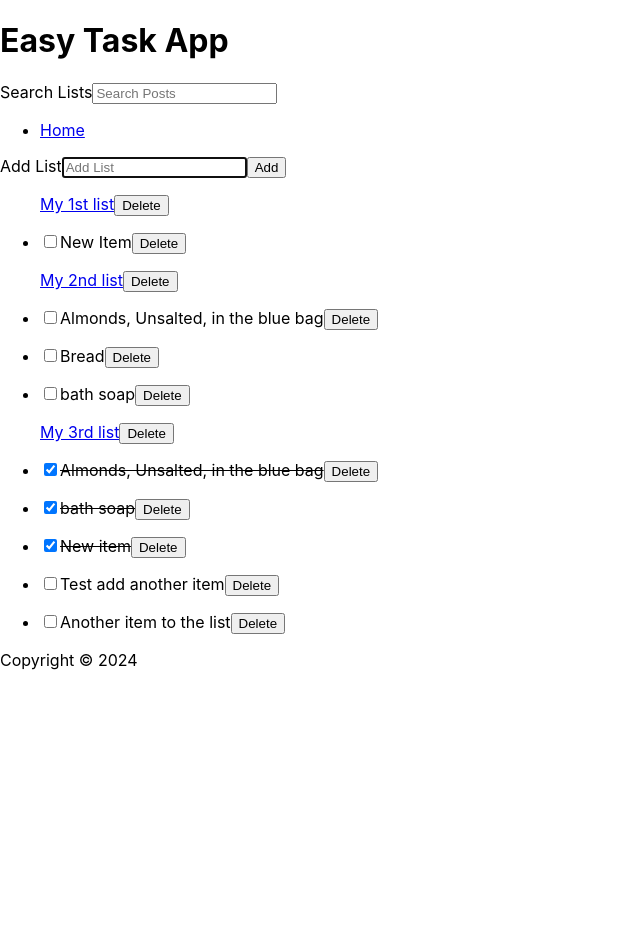
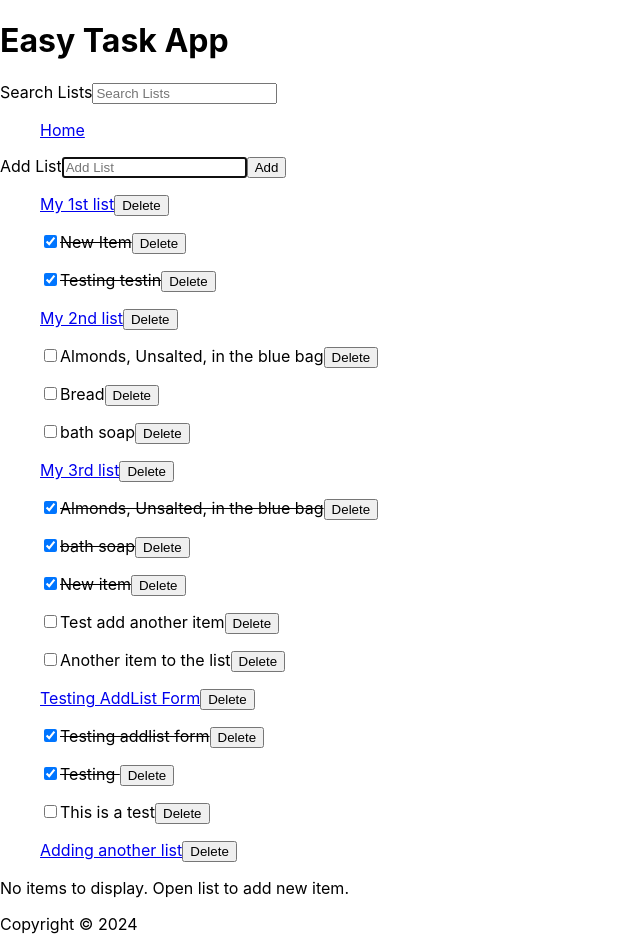
Before and after one commit to mrusert/easy-task-app, a React (Create React App) app: page / in a window 1280 px wide. Shown: the whole page, without its empty margins (0-640 px from the left). Before the commit the page ends 800 px from the top, so only its background shows below. Built offline with nearby package versions, Linux system fonts and the light colour scheme; data requests are answered from the project's data file.

Commit message:
Created separate AddList and AddItem components

```diff
--- a/data/db.json
+++ b/data/db.json
@@ -7,8 +7,13 @@
       "items": [
         {
           "id": "1",
-          "checked": false,
+          "checked": true,
           "item": "New Item"
+        },
+        {
+          "id": "3",
+          "checked": true,
+          "item": "Testing testin"
         }
       ]
     },
@@ -65,6 +70,34 @@
           "item": "Another item to the list"
         }
       ]
+    },
+    {
+      "id": "4",
+      "name": "Testing AddList Form",
+      "complete": false,
+      "items": [
+        {
+          "id": "1",
+          "checked": true,
+          "item": "Testing addlist form"
+        },
+        {
+          "id": "2",
+          "checked": true,
+          "item": "Testing "
+        },
+        {
+          "id": "3",
+          "checked": false,
+          "item": "This is a test"
+        }
+      ]
+    },
+    {
+      "id": "5",
+      "name": "Adding another list",
+      "complete": false,
+      "items": []
     }
   ]
 }
--- /dev/null
+++ b/src/Components/AddItem.js
@@ -0,0 +1,53 @@
+import { useParams, useNavigate } from "react-router-dom"
+import DataContext from '../Context/DataContext'
+import { useContext, useRef, useState } from 'react'
+import api from '../api/lists'
+
+const AddItem = ( {listToUpdate} ) => {
+    const { lists, setLists } = useContext(DataContext)
+    const [newItem, setNewItem] = useState([])
+    const navigate = useNavigate()
+    const inputRef = useRef()
+    const { id } = useParams()
+
+    const handleNewItem = async (e) => {
+        e.preventDefault()
+        const itemID = listToUpdate.items.length ? (Number(listToUpdate.items[listToUpdate.items.length - 1].id) + 1).toString() : "1"
+        const itemToAdd = { id: itemID, checked: false, item: newItem}
+        const updateItems = [...listToUpdate.items, itemToAdd]
+        const newList = {...listToUpdate, items: [...updateItems]}
+        try {
+            const response = await api.put(`/lists/${newList.id}`, newList)
+            setLists(lists.map(list => list.id === newList.id ? { ...response.data } : list))
+            } catch (err) {
+            console.log(`Error: ${err.message}`)
+        }
+        setNewItem('')
+        navigate(`/lists/${id}`)
+    }
+    return (
+        <form className="addForm" onSubmit={handleNewItem}>
+            <label htmlFor="addItem">Add Item</label>
+            <input
+                autoFocus
+                ref={inputRef}
+                id="addItem"
+                type="text"
+                placeholder="Add Item"
+                required
+                value={newItem}
+                onChange={(e) => setNewItem(e.target.value)}
+            />
+            <button
+                type="submit"
+                aria-label="Add Item"
+                // set focus back to input once button is clicked using the useRef hook, see ref={inputRef} on input
+                onClick={() => inputRef.current.focus()}
+                >
+                    Add
+            </button>
+        </form>
+    )
+}
+
+export default AddItem
--- /dev/null
+++ b/src/Components/AddList.js
@@ -0,0 +1,51 @@
+import { useContext, useState, useRef } from 'react'
+import { useNavigate } from 'react-router-dom'
+import api from '../api/lists'
+import DataContext from '../Context/DataContext'
+
+const AddList = () => {
+    const { lists, setLists } = useContext(DataContext)
+    const [newList, setNewList] = useState([])
+    const navigate = useNavigate()
+    const inputRef = useRef()
+
+    const handleNewList = async (e) => {
+        e.preventDefault()
+        const listID = lists.length ? (Number(lists[lists.length - 1].id) + 1).toString() : "1"
+        const listToAdd = {id: listID, name: newList, complete: false, items: []}
+        try {
+            const response = await api.post('/lists', listToAdd)
+            const allLists = [ ...lists, response.data ]
+            setLists(allLists)
+            setNewList('')
+            navigate('/')
+        } catch (err) {
+            console.log(`Error: ${err.message}`)
+        }
+    }
+  return (
+    <form className="addForm" onSubmit={handleNewList}>
+          <label htmlFor="addList">Add List</label>
+          <input
+              autoFocus
+              ref={inputRef}
+              id="addList"
+              type="text"
+              placeholder="Add List"
+              required
+              value={newList}
+              onChange={(e) => setNewList(e.target.value)}
+          />
+          <button
+              type="submit"
+              aria-label="Add List"
+              // set focus back to input once button is clicked using the useRef hook, see ref={inputRef} on input
+              onClick={() => inputRef.current.focus()}
+              >
+                  Add
+          </button>
+    </form>
+  )
+}
+
+export default AddList
--- a/src/Components/Home.js
+++ b/src/Components/Home.js
@@ -1,52 +1,14 @@
 import Lists from "./Lists"
-import { useNavigate } from 'react-router-dom'
-import { useContext, useState, useRef } from 'react'
+import AddList from "./AddList"
+import { useContext} from 'react'
 import DataContext from '../Context/DataContext'
-import api from '../api/lists'
 
 const Home = () => {
-  const { searchResults, fetchError, isLoading, lists, setLists } = useContext(DataContext)
-  const [newList, setNewList] = useState([])
-  const navigate = useNavigate()
-  const inputRef = useRef()
+  const { searchResults, fetchError, isLoading, lists } = useContext(DataContext)
 
-  const handleNewList = async (e) => {
-    e.preventDefault()
-    const listID = lists.length ? (Number(lists[lists.length - 1].id) + 1).toString() : "1"
-    const listToAdd = {id: listID, name: newList, complete: false, items: []}
-    try {
-      const response = await api.post('/lists', listToAdd)
-      const allLists = [ ...lists, response.data ]
-      setLists(allLists)
-      setNewList('')
-      navigate('/')
-    } catch (err) {
-      console.log(`Error: ${err.message}`)
-    }
-  }
   return (
     <main className="Home">
-        <form className="addForm" onSubmit={handleNewList}>
-          <label htmlFor="addList">Add List</label>
-          <input
-              autoFocus
-              ref={inputRef}
-              id="addList"
-              type="text"
-              placeholder="Add List"
-              required
-              value={newList}
-              onChange={(e) => setNewList(e.target.value)}
-          />
-          <button
-              type="submit"
-              aria-label="Add List"
-              // set focus back to input once button is clicked using the useRef hook, see ref={inputRef} on input
-              onClick={() => inputRef.current.focus()}
-              >
-                  Add
-          </button>
-        </form>
+        <AddList />
         {isLoading &&
           <p className="statusMsg">Loading lists...</p>
         }
--- a/src/Components/ListPage.js
+++ b/src/Components/ListPage.js
@@ -1,33 +1,14 @@
-import { useParams, Link, useNavigate } from "react-router-dom"
+import { useParams, Link } from "react-router-dom"
 import DataContext from '../Context/DataContext'
 import ListItems from "./ListItems"
-import { useContext, useRef, useState } from 'react'
-import api from '../api/lists'
+import AddItem from "./AddItem"
+import { useContext } from 'react'
 
 
 const ListPage = () => {
-    const { lists, setLists } = useContext(DataContext)
-    const [newItem, setNewItem] = useState([])
+    const { lists } = useContext(DataContext)
     const { id } = useParams()
     const listToUpdate = lists.filter(list => (list.id).toString() === id)[0]
-    const navigate = useNavigate()
-    const inputRef = useRef()
-
-    const handleNewItem = async (e) => {
-        e.preventDefault()
-        const itemID = listToUpdate.items.length ? (Number(listToUpdate.items[listToUpdate.items.length - 1].id) + 1).toString() : "1"
-        const itemToAdd = { id: itemID, checked: false, item: newItem}
-        const updateItems = [...listToUpdate.items, itemToAdd]
-        const newList = {...listToUpdate, items: [...updateItems]}
-        try {
-            const response = await api.put(`/lists/${newList.id}`, newList)
-            setLists(lists.map(list => list.id === newList.id ? { ...response.data } : list))
-          } catch (err) {
-            console.log(`Error: ${err.message}`)
-        }
-        setNewItem('')
-        navigate(`/lists/${id}`)
-    }
 
     return (
         <main className="list">
@@ -35,27 +16,7 @@ const ListPage = () => {
             <>
             <h2>{listToUpdate.name}</h2>
             <ul>
-            <form className="addForm" onSubmit={handleNewItem}>
-                <label htmlFor="addItem">Add Item</label>
-                <input
-                    autoFocus
-                    ref={inputRef}
-                    id="addItem"
-                    type="text"
-                    placeholder="Add Item"
-                    required
-                    value={newItem}
-                    onChange={(e) => setNewItem(e.target.value)}
-                />
-                <button
-                    type="submit"
-                    aria-label="Add Item"
-                    // set focus back to input once button is clicked using the useRef hook, see ref={inputRef} on input
-                    onClick={() => inputRef.current.focus()}
-                    >
-                        Add
-                </button>
-            </form>
+            <AddItem listToUpdate={listToUpdate} />
             {listToUpdate.items.map((item) => (
                 <ListItems
                     listID={listToUpdate.id}
--- a/src/Components/Lists.js
+++ b/src/Components/Lists.js
@@ -22,7 +22,7 @@ const Lists = ({ listID, items, name }) => {
   return (
     <>
     <Link to={`lists/${listID}`}>
-    <ul style={{"list-style-type": "none"}}>
+    <ul>
       <li className="list">
       <label htmlFor="">{name}</label>
       <button
--- a/src/Layout/Nav.js
+++ b/src/Layout/Nav.js
@@ -8,7 +8,7 @@ const Nav = ( { search, setSearch } ) => {
             <input
               id="search"
               type="text"
-              placeholder="Search Posts"
+              placeholder="Search Lists"
               value={search}
               onChange={(e) => setSearch(e.target.value)}
             />
--- a/src/index.css
+++ b/src/index.css
@@ -11,3 +11,7 @@ code {
   font-family: source-code-pro, Menlo, Monaco, Consolas, 'Courier New',
     monospace;
 }
+
+ul {
+  list-style-type: none;
+}
```
